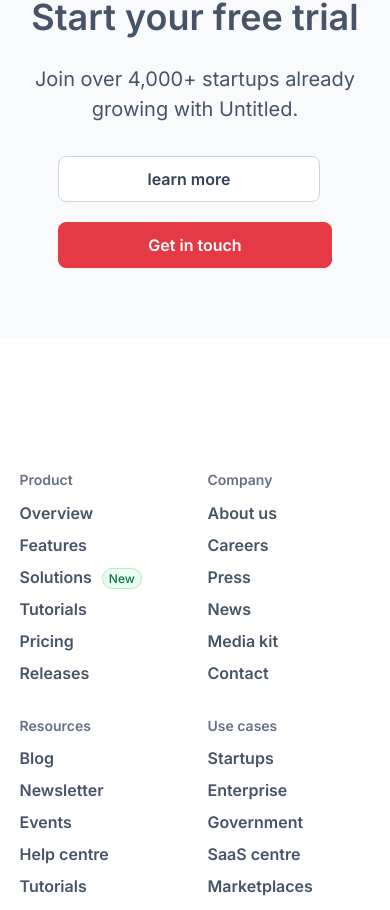
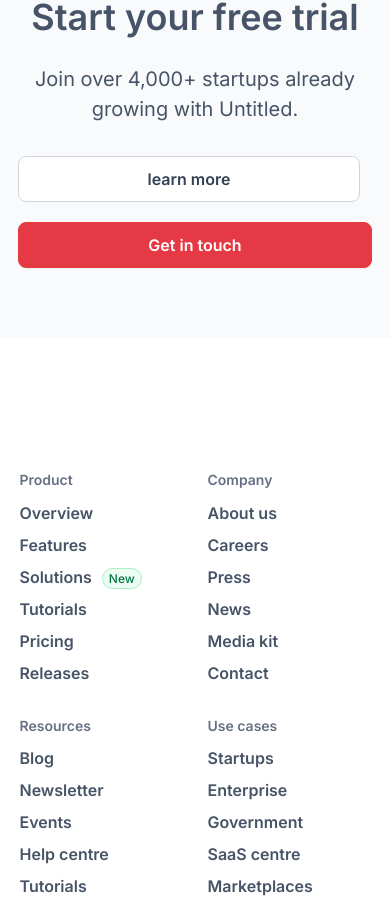
Before and after one commit to prateekjain624/zysk-technology, a React (Vite) app: page / in a window 390 px wide. Shown: the part 6879-7789 px from the top of the page. Built offline with nearby package versions, Linux system fonts and the light colour scheme.

Commit message:
done changes in css

```diff
--- a/src/App.css
+++ b/src/App.css
@@ -722,6 +722,8 @@
     width: 100%;
     flex-direction: column;
     padding-top: 32px;
+    padding-bottom: 40px;
+    padding-inline: 0;
   }
 
   .cta-container .cta-title {
```
